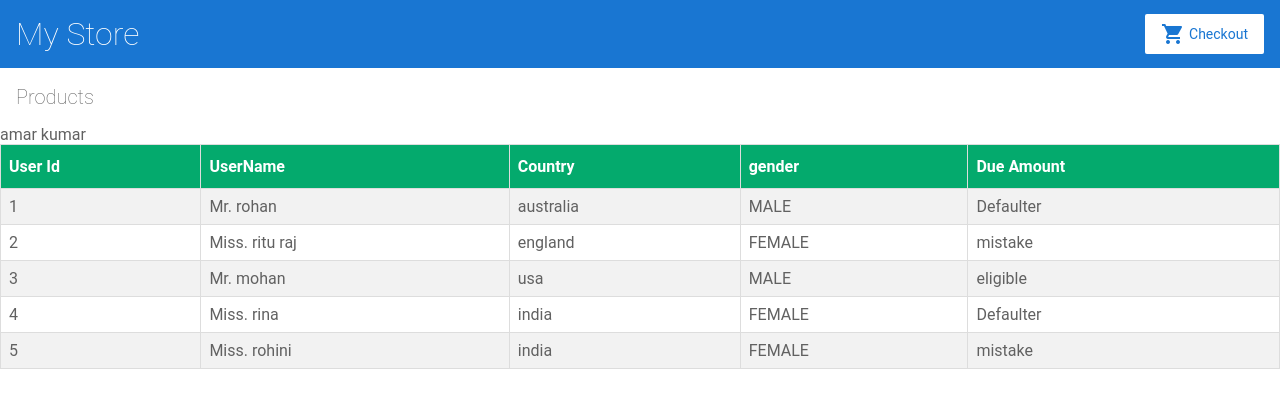
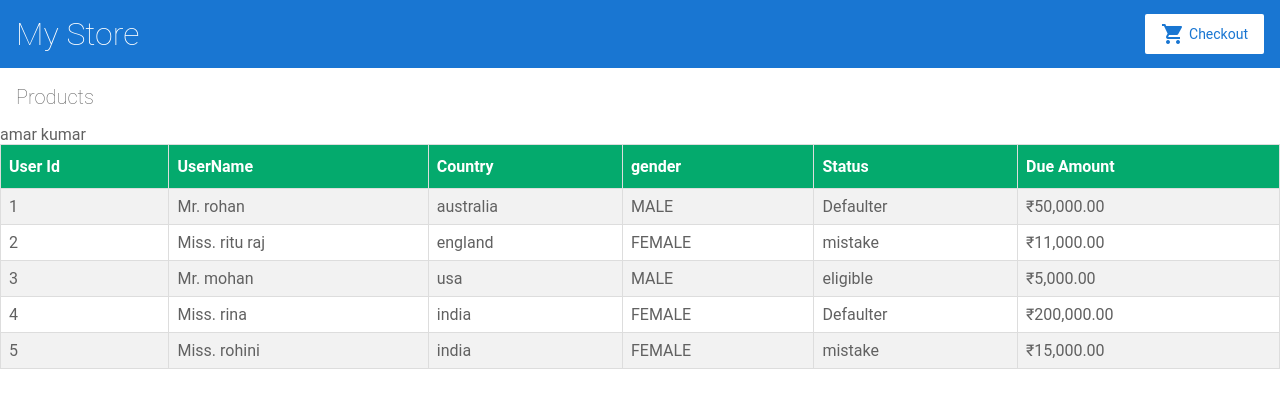
Before and after one commit to akamar112kumar/angular-with_json, an Angular app: page / in a window 1280 px wide. Shown: the top 408 px of the page. Built offline with nearby package versions, Linux system fonts and the light colour scheme.

Commit message:
1 file modified

```diff
--- a/src/app/app.component.html
+++ b/src/app/app.component.html
@@ -11,6 +11,7 @@
     <th>UserName</th>
     <th>Country</th>
     <th>gender</th>
+    <th>Status</th>
     <th>Due Amount</th>
   </tr>
   <tr *ngFor="let item of myresult">
@@ -19,6 +20,7 @@
     <td>{{ item.country }}</td>
     <td>{{ item.gender | uppercase }}</td>
     <td>{{ item.DueAmount | characterStatus: item.DueAmount }}</td>
+    <td>{{ item.DueAmount | currency: 'INR':'symbol' }}</td>
   </tr>
 </table>
 
```
